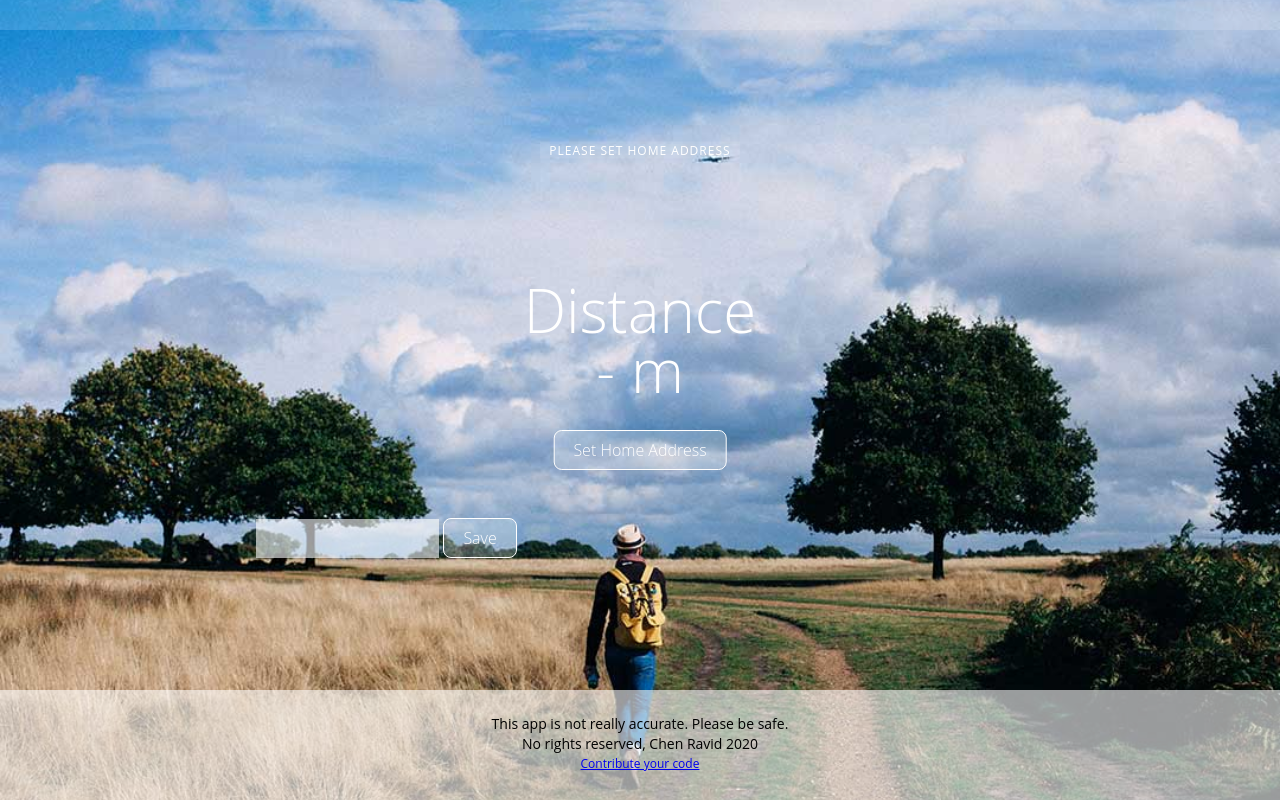
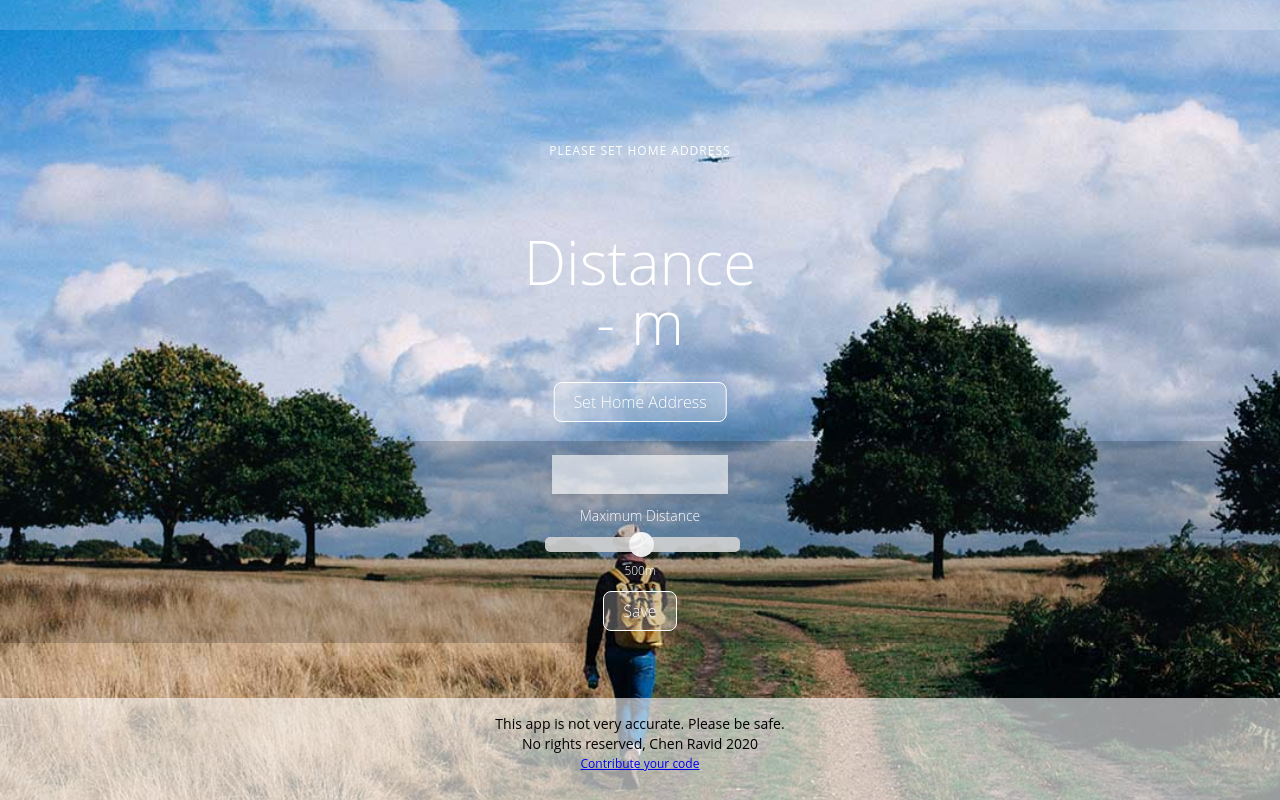
Before and after one commit to chendravid/100meter-app, a website: page index.html in a window 1280 px wide. Both pictures are taken after a click on the button "Set Home Address". Drawn offline with Linux system fonts and the light colour scheme; some packages are replaced by stand-ins of ours.

Commit message:
Selectable range

```diff
--- a/app.js
+++ b/app.js
@@ -1,6 +1,8 @@
 var express = require('express');
 var app = express();
 var path = require('path');
+
+require('dotenv').config()
 
 //get heroku port or use localhost
 var port = process.env.PORT || 8080;
--- a/index.html
+++ b/index.html
@@ -16,8 +16,8 @@
 <meta name="viewport" content="width=device-width, initial-scale=1">
 <link rel="stylesheet" type="text/css" href="css/styles.css">
 
-<!-- call Google maps api. Don't try ripping the key, it's secured :) -->
-<script src="https://maps.googleapis.com/maps/api/js?key=AIzaSyCnyEYViOgWdabL9DsgcnGGZSsj286cnYc&libraries=places"> </script>
+<!-- Call Google maps api. Don't bother trying to rip the key. -->
+<script src="https://maps.googleapis.com/maps/api/js?key=AIzaSyClH-BB6486D5SJVDon_lKdkuCx9Ewx1Sg&libraries=places"> </script>
 
 </head>
 
@@ -29,6 +29,7 @@
   <div id="progress">
     <div id="progressBar"></div>
   </div>
+  </div>
 
   <div class="status" id="status"> Please set home adress </div>
 
@@ -39,25 +40,28 @@
 
 <div class="container" id="searchDiv">
   <div class="searchDiv">
-     <input type="text" id="searchTextField"  class="form_field" required />
+     <input type="text" id="searchTextField" class="form_field" required />
+     <div class="slideContainer">
+       <div class="sliderTitle"> Maximum Distance </div>
+      <input type="range" min="1" max="1000" value="500" class="slider" id="distanceField">
+      <!-- <div id="sliderValue" class="sliderValue"></div> -->
+      <div class="sliderValue">
+      <span id="sliderValue" class="sliderValue"></span>m<p>
+      </div>
+    </div>
       <button class="Addressbtn" onclick="saveAddress()"> Save </button>
   </div>
 </div>
 
-<!-- Just for testing local storage
-<div>
-  <button onclick="clearLocalCache()"> clear address </button>
-</div> -->
-
 <div class="footer">
-  <div class="footerText"> This app is not really accurate. Please be safe. <p> No rights reserved, Chen Ravid 2020 <p style="font-size: 12px"> <a href="https://github.com/chendravid/100meter-app">Contribute your code</a>
+  <div class="footerText"> This app is not very accurate. Please be safe. <p> No rights reserved, Chen Ravid 2020 <p style="font-size: 12px"> <a href="https://github.com/chendravid/100meter-app">Contribute your code</a>
 </div>
 
 
 <!-- call js functionas and stuff -->
 <script src="scripts.js"></script>
 
-<!-- for address autocomplete purposes -->
+<!-- Address autocomplete listener -->
 <script type="text/javascript">
   google.maps.event.addDomListener(window, 'load', initialize);
 </script>
--- a/package.json
+++ b/package.json
@@ -21,6 +21,7 @@
   },
   "homepage": "https://github.com/chendravid/App#readme",
   "dependencies": {
+    "dotenv": "^8.2.0",
     "express": "^4.17.1",
     "heroku-ssl-redirect": "0.0.4",
     "node-geocoder": "^3.26.0"
--- a/public/css/styles.css
+++ b/public/css/styles.css
@@ -15,17 +15,16 @@ body, html {
 }
 
 .footer{
-   position:absolute;
-   padding-top: 20px;
-   padding-bottom: 10px;
-   bottom:0;
-   width:100%;
-   height:10%;
-   background-color: rgba(255,255,255,.6);
-   display: flex;
-   justify-content: center;
-   align-items: center;
-
+  position: absolute;
+  padding-top: 12px;
+  padding-bottom: 10px;
+  bottom: 0;
+  width: 100%;
+  height: 10%;
+  background-color: rgba(255,255,255,.6);
+  display: flex;
+  justify-content: center;
+  align-items: center;
 }
 
 .footerText{
@@ -42,7 +41,7 @@ body, html {
 .distanceTitle {
     margin-top: 20px;
     position: fixed;
-    top: 50%;
+    top: 44%;
     left: 50%;
     -webkit-transform: translate(-50%, -50%);
     transform: translate(-50%, -50%);
@@ -140,8 +139,6 @@ body, html {
   font-size: 14px;
 }
 
-
-
 .Addressbtn {
   background-color: rgba(255,255,255,.25);
   border: 1px solid #FFFFFF;
@@ -156,9 +153,9 @@ body, html {
 }
 
 .form_field{
-    width: 60%;
+    width: 80%;
     background: rgba(255,255,255,.6);
-    color: $input-text-color;
+    color: black;
     font: inherit;
     box-shadow: 0 6px 10px 0 rgba(0, 0, 0 , .1);
     border: 0;
@@ -171,8 +168,70 @@ body, html {
   }
 
 .container {
-    position: fixed;
-    padding-top: 38px;
-    top: 60%;
-    left: 20%;
+  position: relative;
+  padding-top: 14px;
+  padding-bottom: 12px;
+  margin-bottom: 8px;
+  margin-top: 27px;
+  top: 48%;
+  text-align: center;
+  background-color: rgba(23, 23, 23, 0.2);
 }
+
+.searchDiv{
+  display: inline-block
+}
+
+.slideContainer{
+  padding-top: 6%;
+}
+
+.sliderTitle{
+  color: white;
+  font-family: Open Sans;
+  font-style: normal;
+  font-weight: 200;
+  font-size: 14px;
+  padding-bottom: 10px;
+}
+
+.sliderValue{
+  color: white;
+  font-family: Open Sans;
+  font-style: normal;
+  font-weight: 200;
+  font-size: 12px;
+  margin-bottom: 4px;
+  margin-top: 6px;
+}
+
+
+.slider {
+  -webkit-appearance: none;
+  width: 100%;
+  height: 15px;
+  border-radius: 5px;
+  background: #d3d3d3;
+  outline: none;
+  opacity: 0.9;
+  -webkit-transition: .2s;
+  transition: opacity .2s;
+}
+
+.slider::-webkit-slider-thumb {
+  -webkit-appearance: none;
+  appearance: none;
+  width: 25px;
+  height: 25px;
+  border-radius: 50%;
+  background: rgba(255, 255, 255,1);
+  cursor: pointer;
+}
+
+.slider::-moz-range-thumb {
+  width: 25px;
+  height: 25px;
+  border-radius: 50%;
+  background: rgba(255, 255, 255,1);
+  cursor: pointer;
+}
--- a/public/scripts.js
+++ b/public/scripts.js
@@ -1,5 +1,3 @@
-//js stuff
-
 // check for Geolocation support on device
 if (navigator.geolocation) {
   console.log('Geolocation is supported!');
@@ -7,6 +5,18 @@ if (navigator.geolocation) {
 else {
   console.log('Geolocation is not supported for this Browser/OS version yet.');
 }
+
+
+
+//set distance slider
+var slider = document.getElementById("distanceField");
+var output = document.getElementById("sliderValue");
+output.innerHTML = slider.value; // Display the default slider value
+
+slider.oninput = function() {
+  output.innerHTML = this.value;
+}
+
 
 //init stuff
 var distance;
@@ -31,6 +41,7 @@ else
 console.log("LS address:"+ localStorage['address']);
 console.log("LS lat:"+ localStorage['savedLat']);
 console.log("LS long:"+ localStorage['savedLong']);
+console.log("Max distance:" + localStorage['distanceLimit']);
 
 
 //init google autocomplete
@@ -42,13 +53,14 @@ function initialize() {
 
 //save user input to local storage
 function saveAddress(){
-  localStorage['address'] = document.getElementById('searchTextField').value;
-  console.log("saved address to local storage:"+ localStorage['address']);
+  localStorage['address'] = document.getElementById('searchTextField').value; //get address
+  localStorage['distanceLimit'] = document.getElementById("distanceField").value; //get slider value for max distance
+  console.log("saved data to local storage. Address:"+ localStorage['address'] +" Max distance:"+ localStorage['distanceLimit']); //just checking
   geoCoder();
   restart();
 }
 
-
+//toggle user input div visiblity if the user wants to set an address
 function showAddress(){
   var searchDiv = document.getElementById("searchDiv");
   if (searchDiv.style.display === "none") {
@@ -79,11 +91,11 @@ function trackLocation(){
 
 
     //update progress bar
-    if (distance >= 100) {
+    if (distance >= localStorage['distanceLimit']) {
 
           progBar.style.width = 100 + "%";
           progBar.innerHTML = "Too Far!";
-          window.navigator.vibrate(200);
+          //window.navigator.vibrate(200);
 
           } else {
 
@@ -91,8 +103,9 @@ function trackLocation(){
                 progBar.style.width = 0 + "%";
           } else
           {
-                progBar.style.width = distance + "%";
-                progBar.innerHTML = "";
+            console.log("progress value=" + Math.round(distance / localStorage['distanceLimit']*100) + "%")
+                progBar.style.width = Math.round(distance / localStorage['distanceLimit']*100) + "%";
+                progBar.innerHTML = distance + 'm'+'\\' + localStorage['distanceLimit']+'m';
           }
 
           }
@@ -114,7 +127,7 @@ function geoCoder(){
   });
 }
 
-//some math
+//some math I didn't actually think of myself
 function calculateDistance(lat1, lon1, lat2, lon2) {
     var R = 6371e3; // m
     var dLat = (lat2 - lat1).toRad();
@@ -135,8 +148,3 @@ function calculateDistance(lat1, lon1, lat2, lon2) {
 function restart(){
   location.reload();
 }
-
-/*//just for testing local storage. Not used in prod.
-function clearLocalCache(){
-  localStorage.clear();
-}*/
```
Also changed, not shown: 1 other file.
